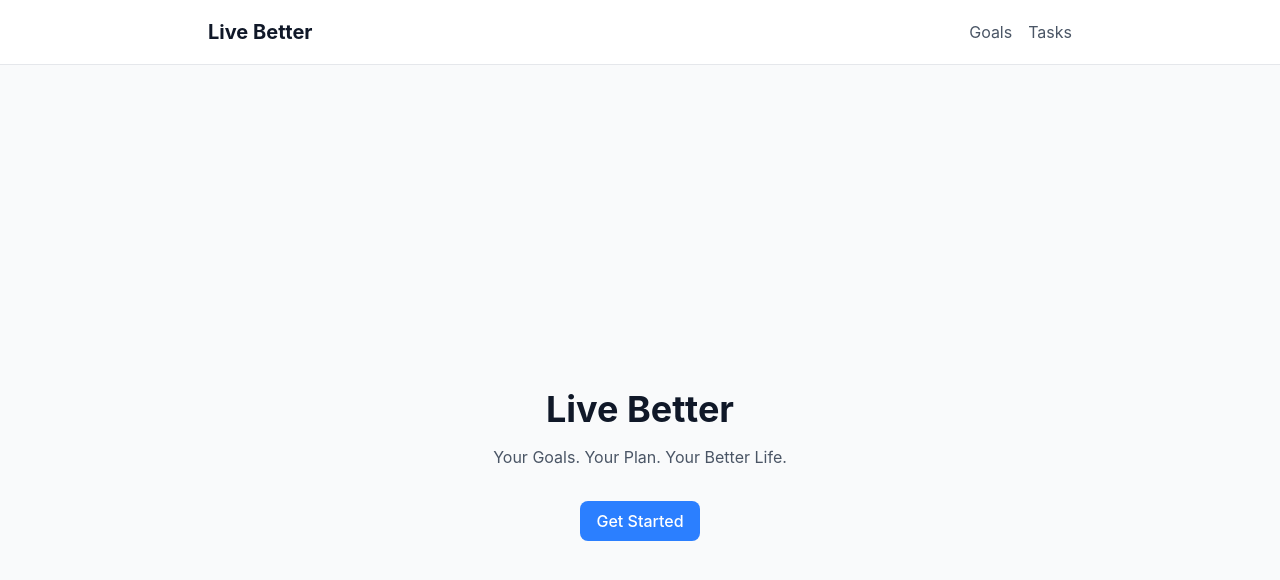
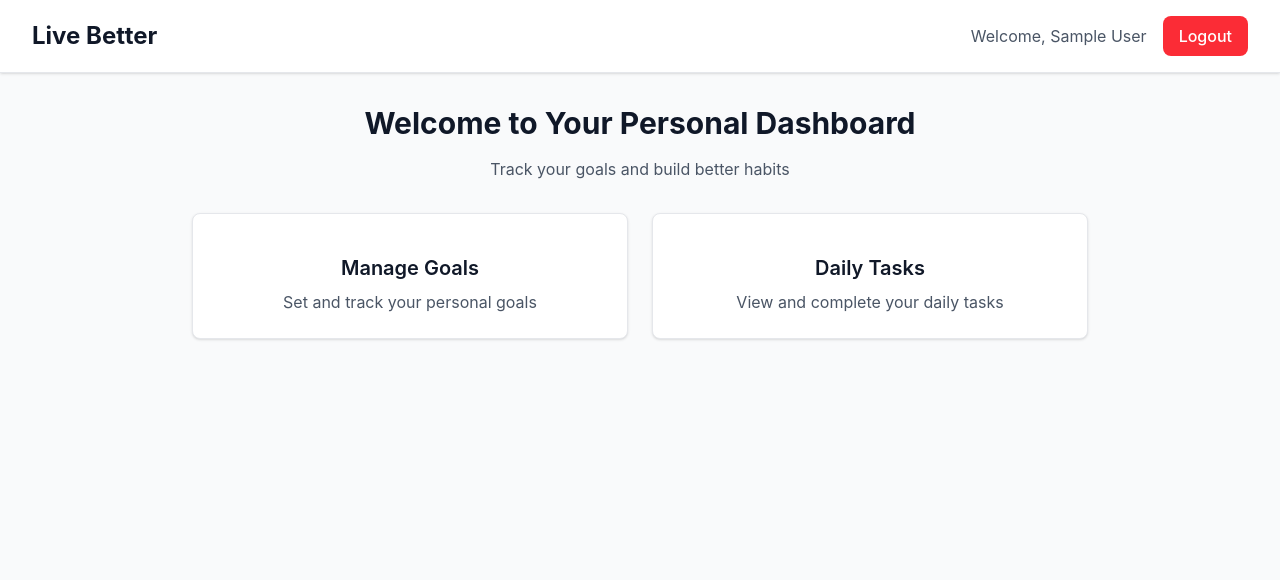
Before and after one commit to leaabj/live-better, a React (Vite) app in the folder frontend/: page / in a window 1280 px wide. Shown: the top 580 px of the page. Built offline with nearby package versions, Linux system fonts and the light colour scheme; sample sign-in values are in the browser's storage.

Commit message:
feat: integrate authentication into application layout and routing

```diff
--- a/frontend/src/main.tsx
+++ b/frontend/src/main.tsx
@@ -4,6 +4,7 @@
 
 // Import the generated route tree
 import { routeTree } from './routeTree.gen'
+import { AuthProvider } from './lib/auth'
 
 import './styles.css'
 
@@ -26,7 +27,9 @@
   const root = ReactDOM.createRoot(rootElement)
   root.render(
     <StrictMode>
-      <RouterProvider router={router} />
+      <AuthProvider>
+        <RouterProvider router={router} />
+      </AuthProvider>
     </StrictMode>,
   )
 }
--- a/frontend/src/routeTree.gen.ts
+++ b/frontend/src/routeTree.gen.ts
@@ -10,6 +10,8 @@
 
 import { Route as rootRouteImport } from './routes/__root'
 import { Route as TasksRouteImport } from './routes/tasks'
+import { Route as SignupRouteImport } from './routes/signup'
+import { Route as LoginRouteImport } from './routes/login'
 import { Route as LoadingRouteImport } from './routes/loading'
 import { Route as GoalsRouteImport } from './routes/goals'
 import { Route as IndexRouteImport } from './routes/index'
@@ -17,6 +19,16 @@
 const TasksRoute = TasksRouteImport.update({
   id: '/tasks',
   path: '/tasks',
+  getParentRoute: () => rootRouteImport,
+} as any)
+const SignupRoute = SignupRouteImport.update({
+  id: '/signup',
+  path: '/signup',
+  getParentRoute: () => rootRouteImport,
+} as any)
+const LoginRoute = LoginRouteImport.update({
+  id: '/login',
+  path: '/login',
   getParentRoute: () => rootRouteImport,
 } as any)
 const LoadingRoute = LoadingRouteImport.update({
@@ -39,12 +51,16 @@
   '/': typeof IndexRoute
   '/goals': typeof GoalsRoute
   '/loading': typeof LoadingRoute
+  '/login': typeof LoginRoute
+  '/signup': typeof SignupRoute
   '/tasks': typeof TasksRoute
 }
 export interface FileRoutesByTo {
   '/': typeof IndexRoute
   '/goals': typeof GoalsRoute
   '/loading': typeof LoadingRoute
+  '/login': typeof LoginRoute
+  '/signup': typeof SignupRoute
   '/tasks': typeof TasksRoute
 }
 export interface FileRoutesById {
@@ -52,20 +68,24 @@
   '/': typeof IndexRoute
   '/goals': typeof GoalsRoute
   '/loading': typeof LoadingRoute
+  '/login': typeof LoginRoute
+  '/signup': typeof SignupRoute
   '/tasks': typeof TasksRoute
 }
 export interface FileRouteTypes {
   fileRoutesByFullPath: FileRoutesByFullPath
-  fullPaths: '/' | '/goals' | '/loading' | '/tasks'
+  fullPaths: '/' | '/goals' | '/loading' | '/login' | '/signup' | '/tasks'
   fileRoutesByTo: FileRoutesByTo
-  to: '/' | '/goals' | '/loading' | '/tasks'
-  id: '__root__' | '/' | '/goals' | '/loading' | '/tasks'
+  to: '/' | '/goals' | '/loading' | '/login' | '/signup' | '/tasks'
+  id: '__root__' | '/' | '/goals' | '/loading' | '/login' | '/signup' | '/tasks'
   fileRoutesById: FileRoutesById
 }
 export interface RootRouteChildren {
   IndexRoute: typeof IndexRoute
   GoalsRoute: typeof GoalsRoute
   LoadingRoute: typeof LoadingRoute
+  LoginRoute: typeof LoginRoute
+  SignupRoute: typeof SignupRoute
   TasksRoute: typeof TasksRoute
 }
 
@@ -76,6 +96,20 @@
       path: '/tasks'
       fullPath: '/tasks'
       preLoaderRoute: typeof TasksRouteImport
+      parentRoute: typeof rootRouteImport
+    }
+    '/signup': {
+      id: '/signup'
+      path: '/signup'
+      fullPath: '/signup'
+      preLoaderRoute: typeof SignupRouteImport
+      parentRoute: typeof rootRouteImport
+    }
+    '/login': {
+      id: '/login'
+      path: '/login'
+      fullPath: '/login'
+      preLoaderRoute: typeof LoginRouteImport
       parentRoute: typeof rootRouteImport
     }
     '/loading': {
@@ -106,6 +140,8 @@
   IndexRoute: IndexRoute,
   GoalsRoute: GoalsRoute,
   LoadingRoute: LoadingRoute,
+  LoginRoute: LoginRoute,
+  SignupRoute: SignupRoute,
   TasksRoute: TasksRoute,
 }
 export const routeTree = rootRouteImport
--- a/frontend/src/routes/__root.tsx
+++ b/frontend/src/routes/__root.tsx
@@ -1,20 +1,15 @@
-import { Outlet, createRootRoute, Link } from "@tanstack/react-router";
+import * as React from "react";
+import { Outlet, createRootRoute } from "@tanstack/react-router";
 
 export const Route = createRootRoute({
-  component: () => (
-    <div className="min-h-screen bg-gray-50">
-      <nav className="bg-white border-b border-gray-200">
-        <div className="max-w-4xl mx-auto px-4">
-          <div className="flex justify-between items-center h-16">
-            <Link to="/" className="text-xl font-bold text-gray-900">Live Better</Link>
-            <div className="flex space-x-4">
-              <Link to="/goals" className="text-gray-600 hover:text-gray-900 transition-colors">Goals</Link>
-              <Link to="/tasks" className="text-gray-600 hover:text-gray-900 transition-colors">Tasks</Link>
-            </div>
-          </div>
-        </div>
-      </nav>
+  component: RootComponent,
+});
+
+function RootComponent() {
+  return (
+    <React.Fragment>
+      <div></div>
       <Outlet />
-    </div>
-  ),
-});
+    </React.Fragment>
+  );
+}
--- a/frontend/src/routes/index.tsx
+++ b/frontend/src/routes/index.tsx
@@ -1,10 +1,25 @@
 import { createFileRoute, Link } from "@tanstack/react-router";
+import { useAuth } from "../lib/auth";
 
 export const Route = createFileRoute("/")({
   component: App,
 });
 
 function App() {
+  const { user, logout, loading } = useAuth();
+
+  if (loading) {
+    return (
+      <div className="min-h-screen bg-gray-50 flex items-center justify-center">
+        <div className="text-center">
+          <div className="w-8 h-8 border-4 border-blue-500 border-t-transparent rounded-full animate-spin mx-auto mb-4"></div>
+          <p className="text-gray-600">Loading...</p>
+        </div>
+      </div>
+    );
+  }
+
+  if (!user) {
     return (
       <div className="min-h-screen bg-gray-50 flex items-center justify-center">
         <div className="text-center">
@@ -12,13 +27,86 @@
           <p className="text-gray-600 mb-8">
             Your Goals. Your Plan. Your Better Life.
           </p>
+          <div className="space-x-4">
             <Link
-          to="/goals"
+              to="/login"
               className="bg-blue-500 hover:bg-blue-600 text-white font-medium py-2 px-4 rounded-lg transition-colors inline-block"
             >
-          Get Started
+              Sign In
             </Link>
+            <Link
+              to="/signup"
+              className="bg-green-500 hover:bg-green-600 text-white font-medium py-2 px-4 rounded-lg transition-colors inline-block"
+            >
+              Sign Up
+            </Link>
+          </div>
         </div>
       </div>
     );
   }
+
+  return (
+    <div className="min-h-screen bg-gray-50">
+      {/* Header */}
+      <header className="bg-white shadow-sm border-b border-gray-200">
+        <div className="max-w-7xl mx-auto px-4 sm:px-6 lg:px-8">
+          <div className="flex justify-between items-center py-4">
+            <h1 className="text-2xl font-bold text-gray-900">Live Better</h1>
+            <div className="flex items-center space-x-4">
+              <span className="text-gray-600">Welcome, {user.name}</span>
+              <button
+                onClick={logout}
+                className="bg-red-500 hover:bg-red-600 text-white font-medium py-2 px-4 rounded-lg transition-colors"
+              >
+                Logout
+              </button>
+            </div>
+          </div>
+        </div>
+      </header>
+
+      {/* Main Content */}
+      <main className="max-w-7xl mx-auto px-4 sm:px-6 lg:px-8 py-8">
+        <div className="text-center">
+          <h2 className="text-3xl font-bold text-gray-900 mb-4">
+            Welcome to Your Personal Dashboard
+          </h2>
+          <p className="text-gray-600 mb-8">
+            Track your goals and build better habits
+          </p>
+          <div className="grid grid-cols-1 md:grid-cols-2 gap-6 max-w-4xl mx-auto">
+            <Link
+              to="/goals"
+              className="bg-white p-6 rounded-lg shadow-sm border border-gray-200 hover:shadow-md transition-shadow"
+            >
+              <div className="text-center">
+                <div className="text-4xl mb-4"></div>
+                <h3 className="text-xl font-semibold text-gray-900 mb-2">
+                  Manage Goals
+                </h3>
+                <p className="text-gray-600">
+                  Set and track your personal goals
+                </p>
+              </div>
+            </Link>
+            <Link
+              to="/tasks"
+              className="bg-white p-6 rounded-lg shadow-sm border border-gray-200 hover:shadow-md transition-shadow"
+            >
+              <div className="text-center">
+                <div className="text-4xl mb-4"></div>
+                <h3 className="text-xl font-semibold text-gray-900 mb-2">
+                  Daily Tasks
+                </h3>
+                <p className="text-gray-600">
+                  View and complete your daily tasks
+                </p>
+              </div>
+            </Link>
+          </div>
+        </div>
+      </main>
+    </div>
+  );
+}
--- a/frontend/src/routes/loading.tsx
+++ b/frontend/src/routes/loading.tsx
@@ -1,8 +1,10 @@
 import { createFileRoute, useNavigate } from "@tanstack/react-router";
 import { useEffect, useState, useRef } from "react";
+import { useAuth } from '../lib/auth';
+import { ProtectedRoute } from '../components/ProtectedRoute';
 
 export const Route = createFileRoute("/loading")({
-  component: LoadingPage,
+  component: ProtectedLoadingPage,
 });
 
 function LoadingPage() {
@@ -11,6 +13,7 @@
   const [error, setError] = useState("");
   const hasGenerated = useRef(false);
   const navigate = useNavigate();
+  const { token } = useAuth();
 
   useEffect(() => {
     const generateTasks = async () => {
@@ -27,11 +30,12 @@
         setProgress(50);
 
         const response = await fetch(
-          "http://localhost:3000/api/goals/tasks/ai-create-all?userId=1",
+          "http://localhost:3000/api/goals/tasks/ai-create-all",
           {
             method: "POST",
             headers: {
               "Content-Type": "application/json",
+              'Authorization': `Bearer ${token}`
             },
           },
         );
@@ -104,3 +108,13 @@
     </div>
   );
 }
+
+export default LoadingPage;
+
+function ProtectedLoadingPage() {
+  return (
+    <ProtectedRoute>
+      <LoadingPage />
+    </ProtectedRoute>
+  );
+}
```
Also changed, not shown: frontend/src/routes/goals.tsx (+74 -17 lines), frontend/src/routes/tasks.tsx (+40 -15 lines), 1 other file (tests, documents, lock files or other folders). Lines whose indentation alone changed are shown as unchanged.
